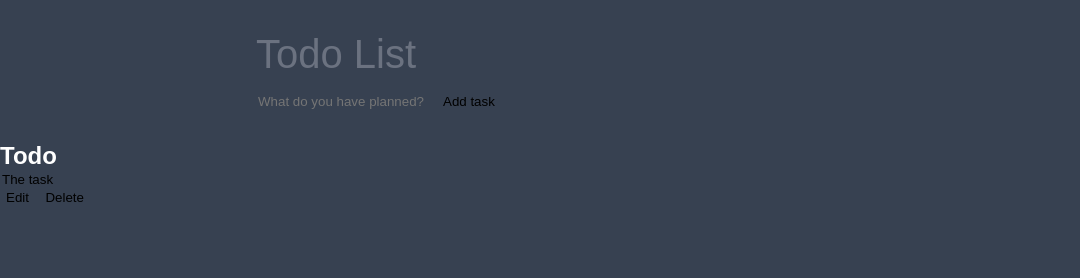
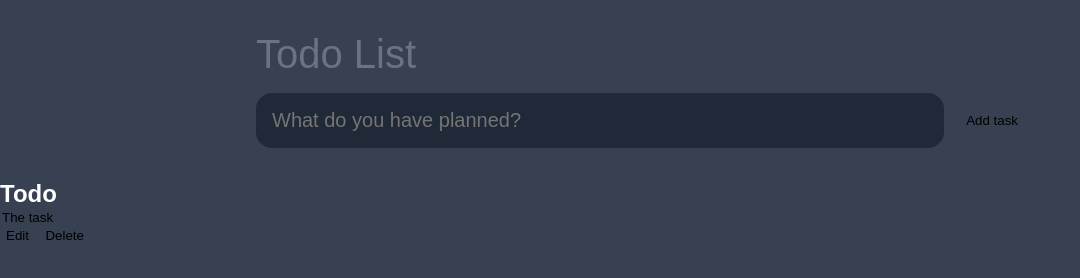
Before and after one commit to Akinyeleib/Todo-List, a plain HTML site: page index.html in a window 1280 px wide. Shown: the whole page, without its empty margins (0-1080 px from the left). Drawn offline with Linux system fonts and the light colour scheme.

Commit message:
i almost carze

```diff
--- a/style.css
+++ b/style.css
@@ -46,3 +46,13 @@ input, button{
     outline: none;
     background: none;
 }
+
+#todo-input{
+    flex: 1 1 0%;
+    background-color: var(--darker);
+    padding: 1rem;
+    border-radius: 1rem;
+    margin-right: 1rem;
+    color: var(--light);
+    font-size: 1.25rem;
+}
```
Also changed, not shown: index.html (line endings or trailing spaces).
